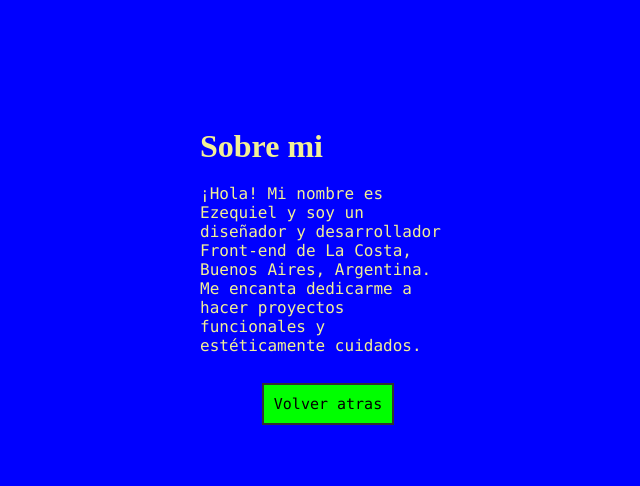
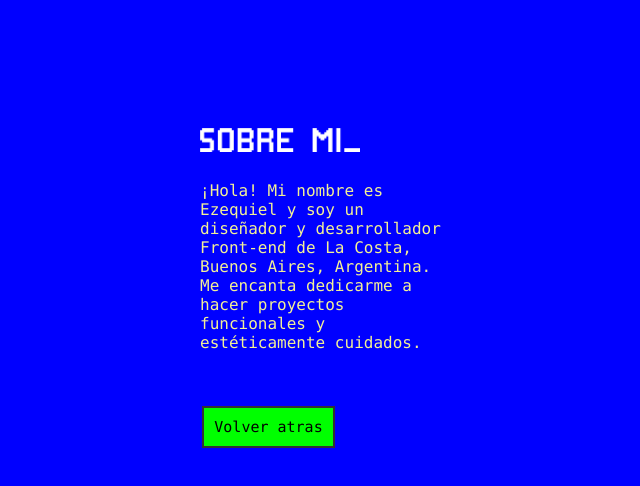
Before and after one commit to EZEweb/tienda-rico, a React (Create React App) app: page /about in a window 1280 px wide. Shown: the top 486 px of the page, without its empty margins (312-952 px from the left). Built offline with nearby package versions, Linux system fonts and the light colour scheme.

Commit message:
tipografias

```diff
--- a/src/App.css
+++ b/src/App.css
@@ -1,3 +1,5 @@
+@import url('https://fonts.googleapis.com/css2?family=VT323&display=swap');
+
 *{
 	margin: 0;
 	border: 0;
@@ -10,9 +12,9 @@
 }
 
 h1{
-    font-family: 'Press Start 2P', cursive;
-	  src: url(./PRESSSTART2P-REGULAR.TTF);
+    font-family: 'VT323', monospace;
     color: #f2f096;
+    font-size: 80px;
 }
 
 body{
@@ -37,16 +39,21 @@ body{
     width: 30%;
 }
 
+.inicio div h1{
+  padding: 5% 5% 5% 0;
+}
+
 .inicio div p{
     background: none;
+    padding: 10% 0 10% 0;
 }
 
 .inicio div a{
-    padding: 10%;
+    padding: 10% 10% 10% 0;
     display: flex;
     align-items: center;
     justify-items: center;
-    justify-content: center;
+    justify-content: left;
     background: none;
     width: 100%;
 }
--- a/src/components/About.js
+++ b/src/components/About.js
@@ -1,11 +1,12 @@
 import React from 'react'
 import { Link } from "react-router-dom";
+import { ImgSobreMi } from './ImgSobreMi';
 
 function About () {
     return (
         <div className="inicio">
             <div>
-            <h1>Sobre mi</h1>
+            <ImgSobreMi/>
             <br></br>
                 <p>
                     ¡Hola!
--- a/src/components/Home.js
+++ b/src/components/Home.js
@@ -9,7 +9,8 @@ function Home () {
                 <Link to="/tienda-rico"><ImagenLogo/></Link>
                 <Link to="/redes">Redes</Link>
                 {/* <Link to="/itemlistcontainer">Tienda</Link> */}
-                <Link to="/about">About</Link>
+                <Link to="/about">Sobre mi</Link>
+                <a href="https://www.matecito.co/EZE_" target="_blank" rel="noreferrer">Donaciones</a>
                 {/* <Link to="/recursos">Recursos</Link> */}
             </div>
         </div>
--- /dev/null
+++ b/src/components/ImgRedes.js
@@ -0,0 +1,8 @@
+import React from "react";
+import ImgRed from "./imagenes/imgredes.png";
+
+export const ImgRedes = () => {
+    return (
+        <img src={ImgRed} alt="imagen de la marca"></img>
+    )
+}
--- /dev/null
+++ b/src/components/ImgSobreMi.js
@@ -0,0 +1,8 @@
+import React from "react";
+import ImgSobre from "./imagenes/imgsobremi.png";
+
+export const ImgSobreMi = () => {
+    return (
+        <img src={ImgSobre} alt="imagen de la marca"></img>
+    )
+}
--- a/src/components/Redes.js
+++ b/src/components/Redes.js
@@ -1,11 +1,12 @@
 import React from 'react'
 import { Link } from 'react-router-dom'
+import { ImgRedes } from './ImgRedes';
 
 function Redes () {
     return (
         <div className="inicio">
             <div>
-            <h1>Redes_</h1>
+                    <ImgRedes/>
                     <a href="http://www.behance.com/EZE_" target="_blank" rel="noreferrer">Behance</a>
                     <a href="https://www.linkedin.com/in/eze-web/" target="_blank" rel="noreferrer">LinkedIn</a>
                     <a href="http://www.instragram.com/EZE_404_" target="_blank" rel="noreferrer">Instagram</a>
```
Also changed, not shown: src/components/imagenes/imgredes.png (added), src/components/imagenes/imgsobremi.png (added).
